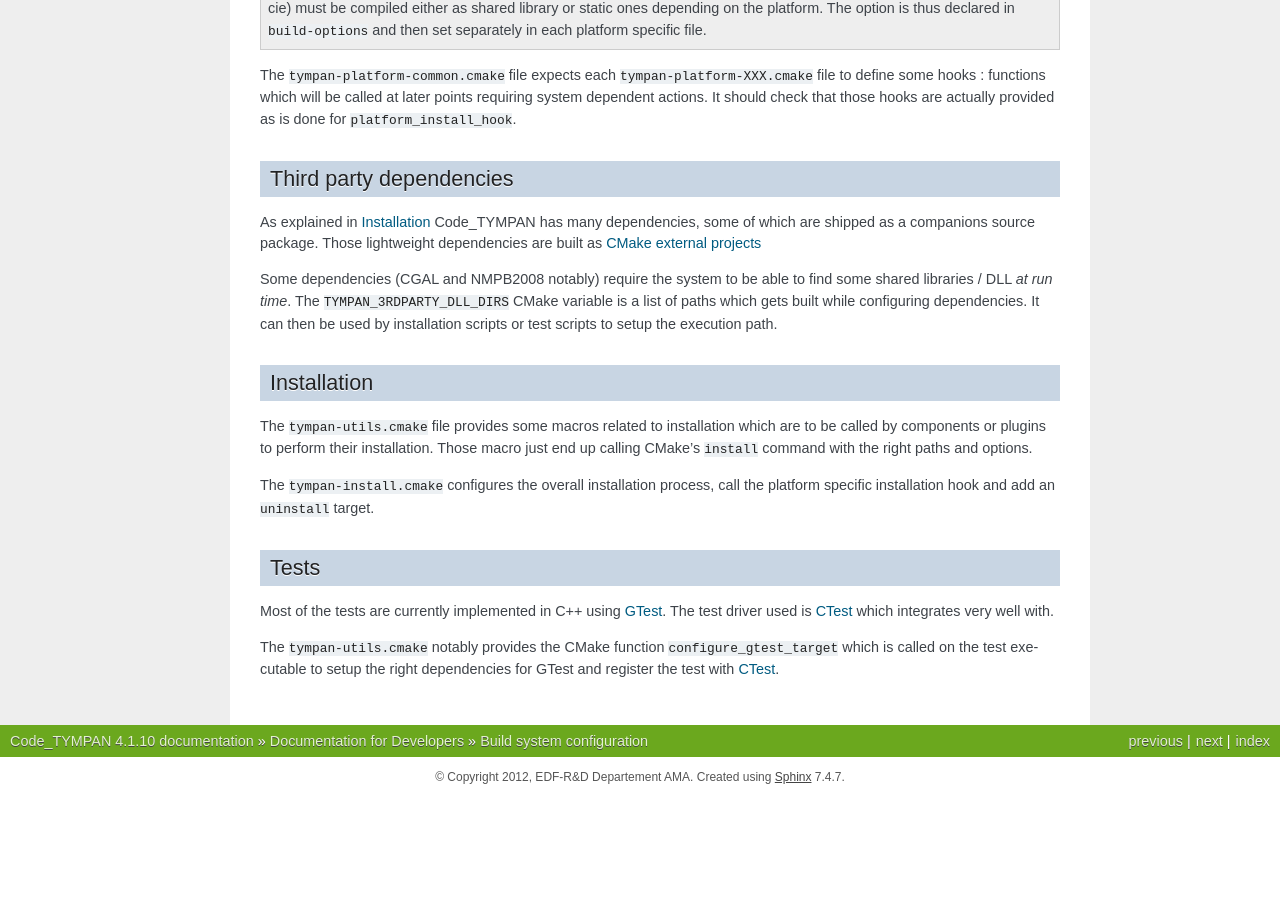
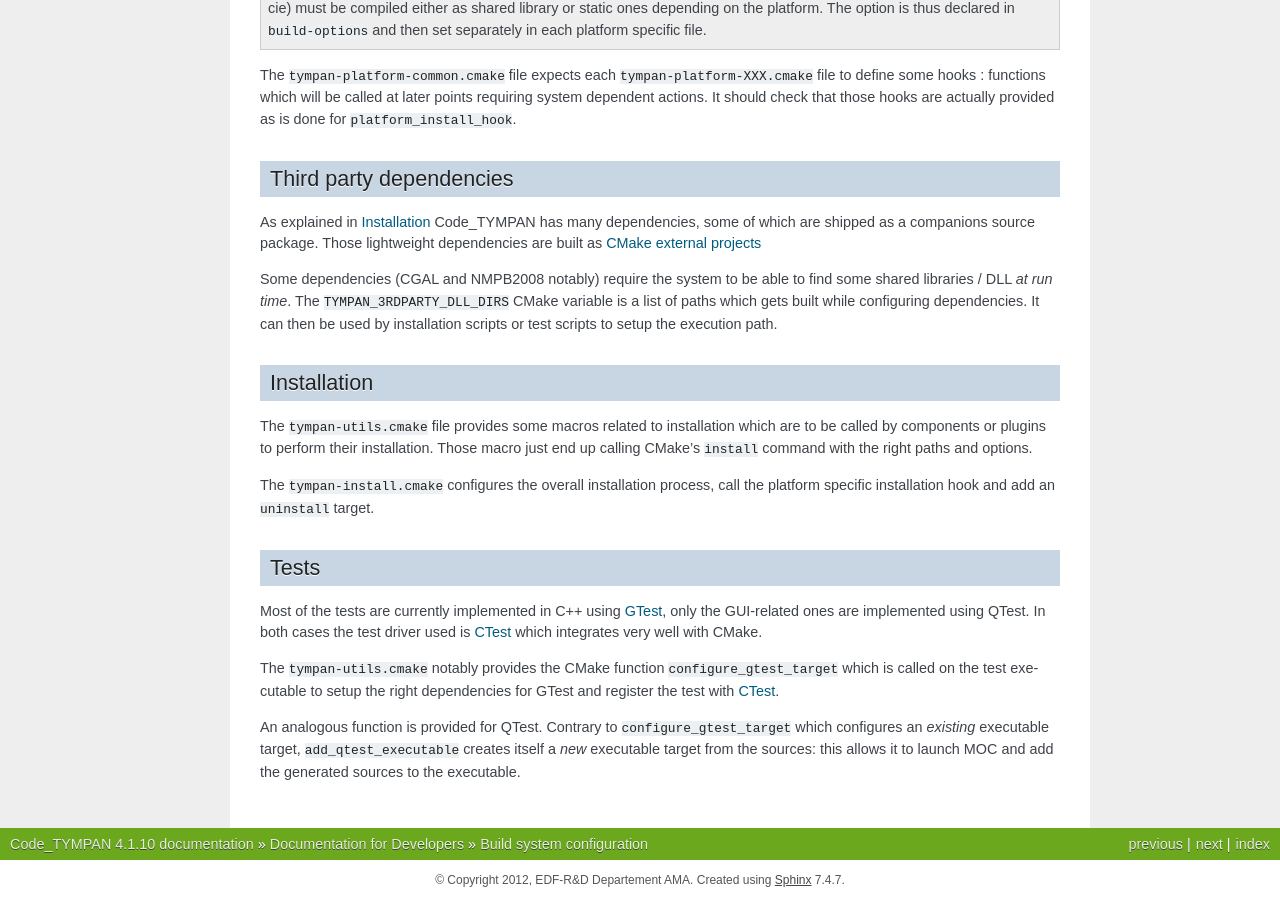
Before and after one commit to Jiunixo/test_mig2, a Sphinx documentation site: the page built from doc/developer/building.rst, in a window 1280 px wide and 900 px high, scrolled down 665 px. Built offline with Sphinx 7.4.7, drawn with Linux system fonts in a browser that asks for light colours; before the commit the page ends 1462 px from its top, so only the background shows below that.

Commit message:
[cmake] Refactor configure_gtest_target and add_qt_test
related to #1571184

```diff
--- a/doc/developer/building.rst
+++ b/doc/developer/building.rst
@@ -81,14 +81,21 @@ process, call the platform specific installation hook and add an
 Tests
 =====
 
-Most of the tests are currently implemented in C++ using GTest_.
-The test driver used is CTest_ which integrates very well with.
+Most of the tests are currently implemented in C++ using GTest_, only
+the GUI-related ones are implemented using QTest. In both cases the
+test driver used is CTest_ which integrates very well with CMake.
 
 The :file:`tympan-utils.cmake` notably provides the CMake function
 ``configure_gtest_target`` which is called on the test executable to
 setup the right dependencies for GTest and register the test with
 CTest_.
 
+An analogous function is provided for QTest. Contrary to
+``configure_gtest_target`` which configures an *existing* executable
+target, ``add_qtest_executable`` creates itself a *new* executable
+target from the sources: this allows it to launch MOC and add the
+generated sources to the executable.
+
 .. References
 
 .. _GTest: https://code.google.com/p/googletest/wiki/Documentation
```
Also changed, not shown: 2 other files.
